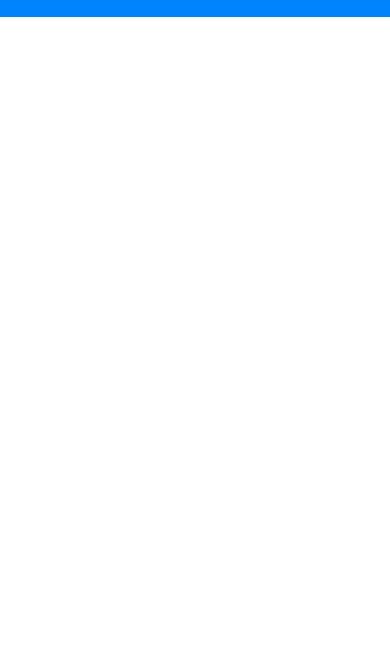
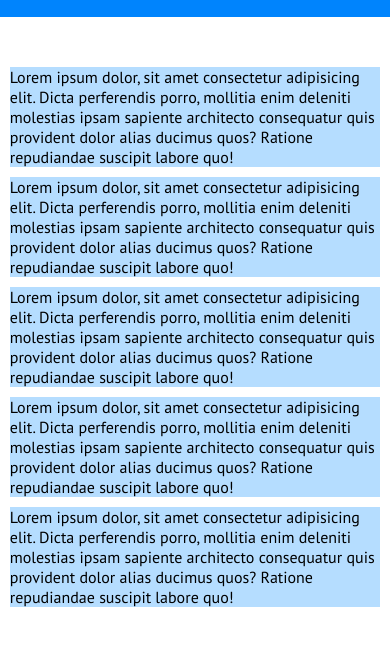
Before and after one commit to MarcoGranata9/htmlcss-responsive-layout, a plain HTML site: page index.html in a window 390 px wide. Shown: the part 63-708 px from the top of the page. Drawn offline with Linux system fonts and the light colour scheme.

Commit message:
add: hero structure, hero responsive

```diff
--- a/css/style.css
+++ b/css/style.css
@@ -32,6 +32,10 @@ body {
     margin: 0 auto;
 }
 
+.section-padding {
+    padding: 50px 0;
+}
+
 /* Header */
 header {
     background-color: var(--blue);
@@ -53,7 +57,7 @@ header ul {
     gap: 1rem;
 }
 
-@media screen and (min-width: 768px) {
+@media screen and (min-width: 992px) {
     header nav {
         display: block;
     }
@@ -68,3 +72,29 @@ header ul {
         margin: 0 auto;
     }
 }
+
+/* Main */
+
+/* Hero */
+
+.hero-row {
+    display: flex;
+    flex-wrap: wrap;
+    gap: 10px;
+}
+
+.hero-col {
+    background-color: var(--l-blue);
+    width: 100%;
+}
+
+@media screen and (min-width: 768px) {
+    .hero-col {
+        width: calc(100% / 3 - 20px / 3);
+    }
+
+    .hero-col-l {
+        width: calc(100% / 2);
+        flex-grow: 1;
+    }
+}
--- a/index.html
+++ b/index.html
@@ -41,7 +41,27 @@
     <main>
 
     <!-- Hero -->
-    <section></section>
+    <section class="section-padding">
+        <div class="container">
+            <div class="hero-row">
+                <div class="hero-col-l hero-col">
+                    Lorem ipsum dolor, sit amet consectetur adipisicing elit. Dicta perferendis porro, mollitia enim deleniti molestias ipsam sapiente architecto consequatur quis provident dolor alias ducimus quos? Ratione repudiandae suscipit labore quo!
+                </div>
+                <div class="hero-col">
+                    Lorem ipsum dolor, sit amet consectetur adipisicing elit. Dicta perferendis porro, mollitia enim deleniti molestias ipsam sapiente architecto consequatur quis provident dolor alias ducimus quos? Ratione repudiandae suscipit labore quo!
+                </div>
+                <div class="hero-col">
+                    Lorem ipsum dolor, sit amet consectetur adipisicing elit. Dicta perferendis porro, mollitia enim deleniti molestias ipsam sapiente architecto consequatur quis provident dolor alias ducimus quos? Ratione repudiandae suscipit labore quo!
+                </div>
+                <div class="hero-col">
+                    Lorem ipsum dolor, sit amet consectetur adipisicing elit. Dicta perferendis porro, mollitia enim deleniti molestias ipsam sapiente architecto consequatur quis provident dolor alias ducimus quos? Ratione repudiandae suscipit labore quo!
+                </div>
+                <div class="hero-col">
+                    Lorem ipsum dolor, sit amet consectetur adipisicing elit. Dicta perferendis porro, mollitia enim deleniti molestias ipsam sapiente architecto consequatur quis provident dolor alias ducimus quos? Ratione repudiandae suscipit labore quo!
+                </div>
+            </div>
+        </div>
+    </section>
     <!-- /Hero -->
 
     <!-- Planning section -->
```
